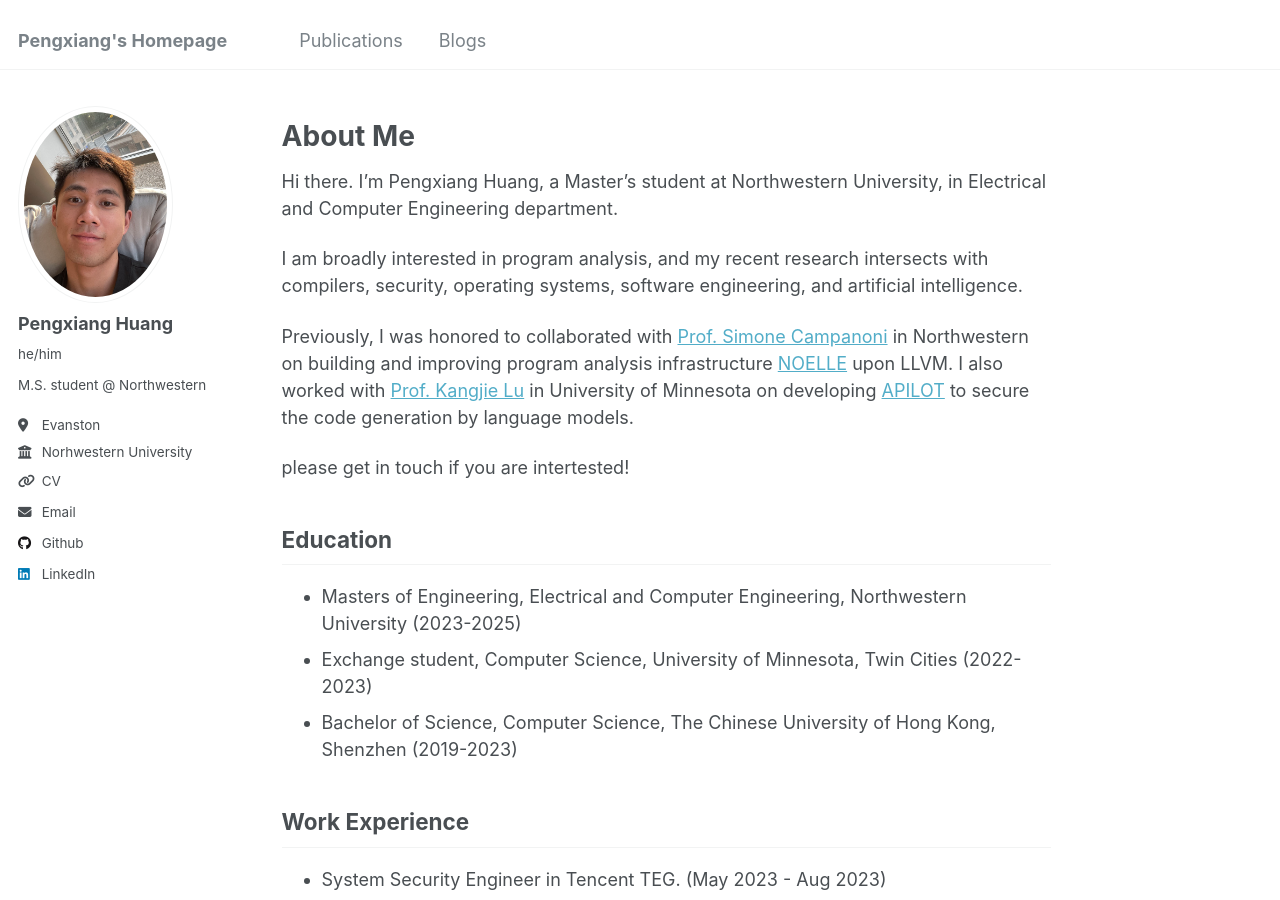
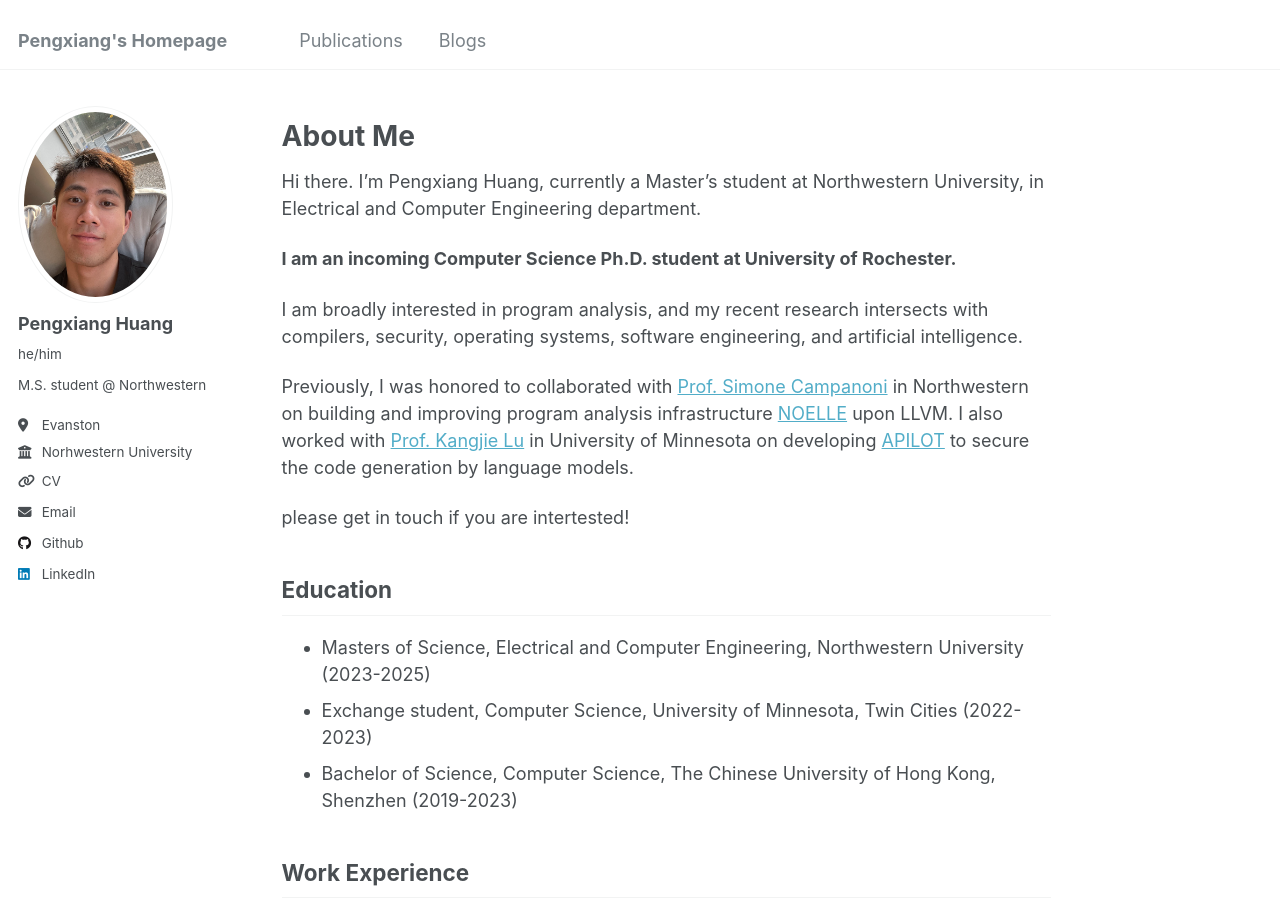
Before and after one commit to Pengxiang-Huang/Pengxiang-Huang.github.io, a Jekyll site: the page built from _pages/about.md, in a window 1280 px wide and 900 px high. Built offline with Jekyll 4.4.1, drawn with Linux system fonts in a browser that asks for light colours.

Commit message:
add current phd status

```diff
--- a/_pages/about.md
+++ b/_pages/about.md
@@ -10,7 +10,9 @@ redirect_from:
 
 About Me
 ======
-Hi there. I’m Pengxiang Huang, a Master’s student at Northwestern University, in Electrical and Computer Engineering department.
+Hi there. I’m Pengxiang Huang, currently a Master’s student at Northwestern University, in Electrical and Computer Engineering department.
+
+**I am an incoming Computer Science Ph.D. student at University of Rochester.**
 
 I am broadly interested in program analysis, and my recent research intersects with compilers, security, operating systems, software engineering, and artificial intelligence.
 
@@ -23,7 +25,7 @@ please get in touch if you are intertested!
 
 Education
 --------
-+ Masters of Engineering, Electrical and Computer Engineering, Northwestern University (2023-2025)
++ Masters of Science, Electrical and Computer Engineering, Northwestern University (2023-2025)
 + Exchange student, Computer Science, University of Minnesota, Twin Cities (2022-2023)
 + Bachelor of Science, Computer Science, The Chinese University of Hong Kong, Shenzhen (2019-2023)
 
```
